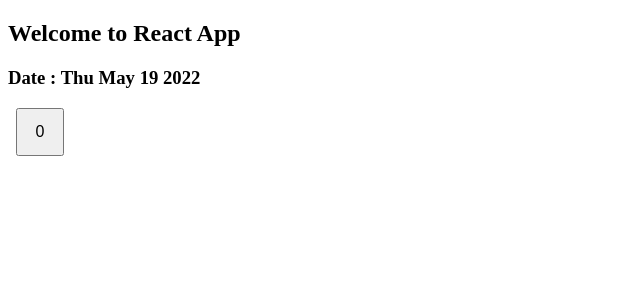
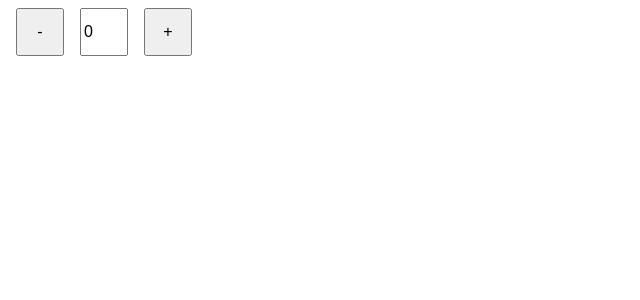
Before and after one commit to a631953720/Input-button, a React app: page / in a window 1280 px wide. Shown: the top 300 px of the page, without its empty margins (0-640 px from the left). Built offline with nearby package versions, Linux system fonts and the light colour scheme.

Commit message:
feat: take out App.tsx child componets

```diff
--- a/src/App.tsx
+++ b/src/App.tsx
@@ -1,24 +1,24 @@
-import React, { useCallback, ChangeEventHandler, FocusEventHandler, useState } from 'react';
-import { Button } from './components/Button';
+import React, { useState } from "react";
+import { CustomInputNumber } from "./features/CustomInputNumber";
 
 function App() {
   const [count, setCount] = useState(0);
-
-  const onChange: ChangeEventHandler<HTMLInputElement> = useCallback((e) => {
-    setCount(Number(e.currentTarget.value));
-    console.log(e.currentTarget.value);
-  }, []);
-
-  const onBlur: FocusEventHandler<HTMLInputElement> = useCallback((e) => {
-    console.log(e.currentTarget.value);
-  }, []);
+  const [step] = useState(1);
+  const [max] = useState(10);
+  const [min] = useState(0);
+  const [, setName] = useState("");
+  const [, setCurrentValue] = useState(0);
 
   return (
-    <div>
-      <h2>Welcome to React App</h2>
-      <h3>Date : {new Date().toDateString()}</h3>
-      <Button onChange={onChange} onBlur={onBlur} min={0} max={10} step={0} name="sss" value={count} disabled={false} />
-    </div>
+    <CustomInputNumber
+      count={count}
+      step={step}
+      max={max}
+      min={min}
+      setCount={setCount}
+      setName={setName}
+      setCurrentValue={setCurrentValue}
+    />
   );
 }
 
```
